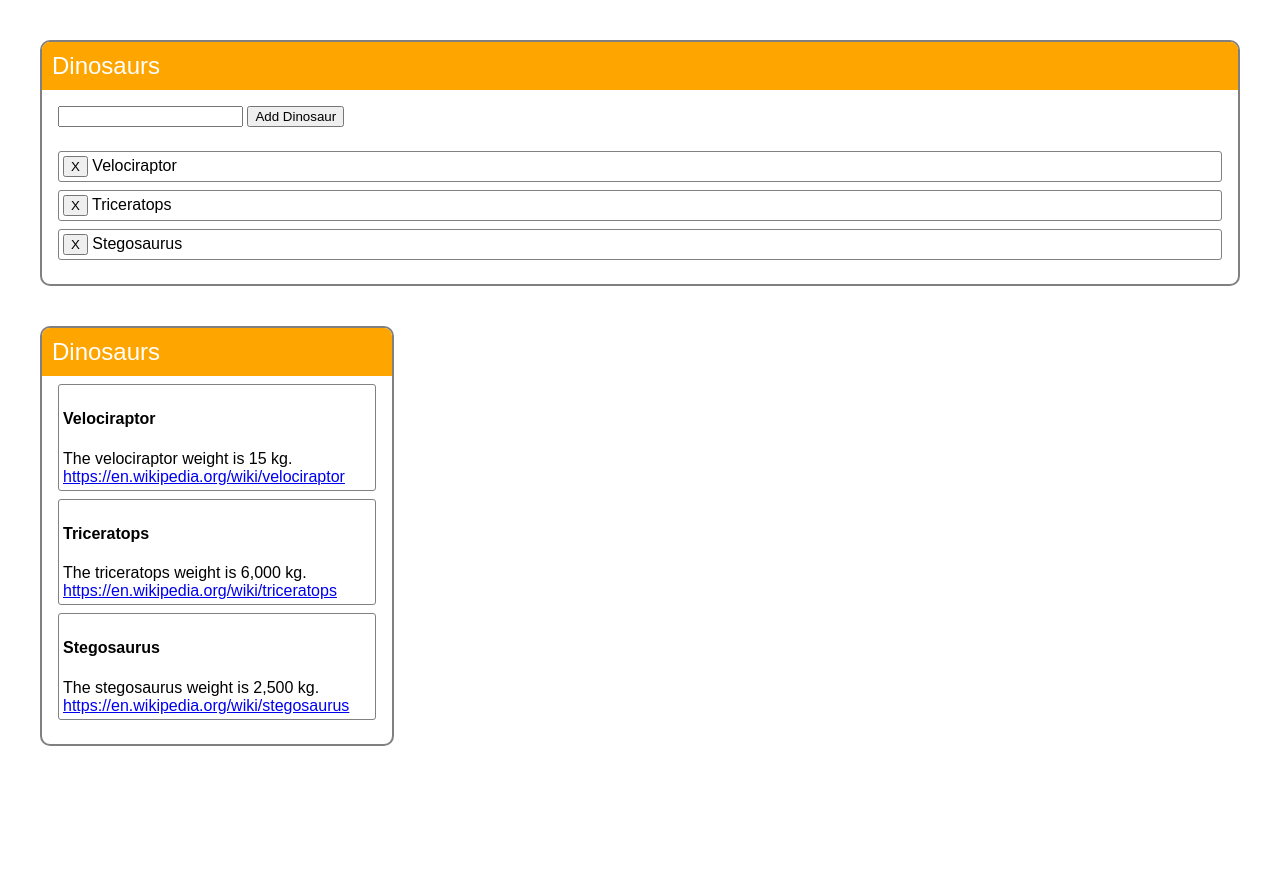
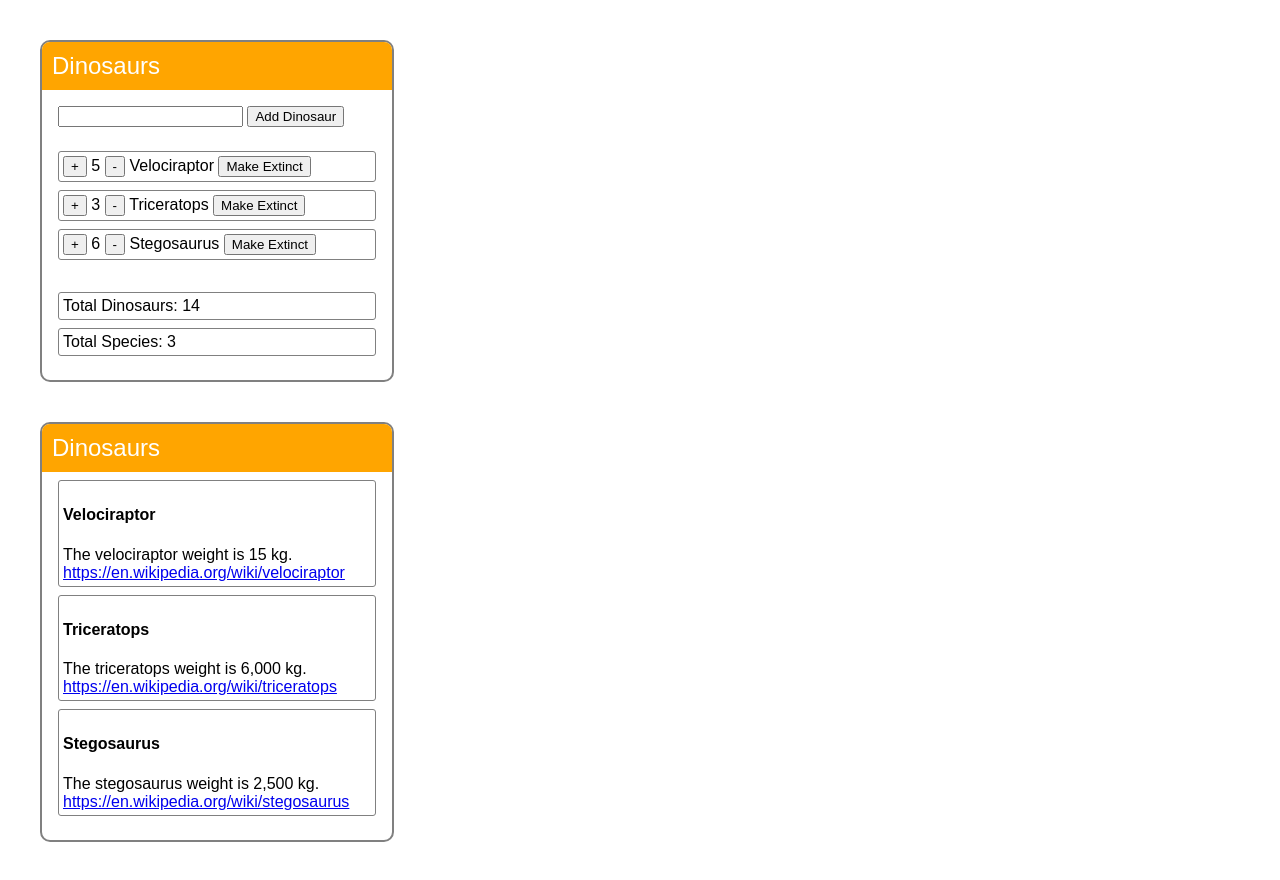
Before and after one commit to JulieSemenova/vue_basicApp, a website built with Parcel: page index.html in a window 1280 px wide. Before the commit the page ends 800 px from the top, so only its background shows below. Built offline with nearby package versions, Linux system fonts and the light colour scheme.

Commit message:
✨ add computed properties to a component

```diff
--- a/index.html
+++ b/index.html
@@ -12,21 +12,28 @@
   <div id="card">
     <header>{{ title }}</header>
     <div>
-      <input id="itemForm" v-on:keyup.enter="addItem">
+      <input id="itemForm" v-model="input">
       <button v-on:click="addItem">Add Dinosaur</button>
     </div>
 
     <ul>
       <li v-for="(item, index) in items">
-        <button v-on:click="deleteItem(index)">X</button>
+        <button v-on:click="item.quantity += 1">+</button> {{ item.quantity }}
+        <button v-on:click="item.quantity -= 1">-</button>
         {{ item.text }}
+        <button v-on:click="removeItem" class="extinct">Make Extinct</button>
       </li>
+    </ul>
+
+    <ul>
+      <li>Total Dinosaurs: {{ totalDinos }} </li>
+      <li>Total Species: {{ totalSpecies }} </li>
     </ul>
   </div>
 
   <div class="separator"></div>
 
-  <div class="filterCard" id="filterCard">
+  <div id="filterCard">
     <header>{{ title | capitalize }}</header>
 
     <ul>
--- a/script.js
+++ b/script.js
@@ -2,21 +2,38 @@ var card = new Vue({
   el: '#card',
   data: {
     title: 'Dinosaurs',
-    items: [{ text: 'Velociraptor' }, { text: 'Triceratops' }, { text: 'Stegosaurus' }]
+    input: '',
+    items: [
+      { text: 'Velociraptor', quantity: 5 },
+      { text: 'Triceratops', quantity: 3 },
+      { text: 'Stegosaurus', quantity: 6 }
+    ]
+  },
+  computed: {
+    totalDinos: function() {
+      var sum = 0;
+      var items = this.items;
+
+      for (var i in items) {
+        sum += items[i].quantity;
+      }
+
+      return sum;
+    },
+    totalSpecies: function() {
+      return this.items.length;
+    }
   },
   methods: {
-    addItem: function() {
-      var input = document.getElementById('itemForm');
+    addItem: function(e) {
+      e.preventDefault();
+      if (!this.input) return;
 
-      if (input.value !== '') {
-        this.items.push({
-          text: input.value
-        });
-        input.value = '';
-      }
+      this.items.push({ text: this.input, quantity: 1 });
+      this.input = '';
     },
-    deleteItem: function(index) {
-      this.items.splice(index, 1);
+    removeItem: function(item) {
+      this.items.splice(item, 1);
     }
   }
 });
--- a/style.css
+++ b/style.css
@@ -4,13 +4,14 @@ body {
 }
 
 #card,
-.filterCard {
+#filterCard {
+  width: 350px;
   border: 2px solid Gray;
   border-radius: 10px;
 }
 
 #card header,
-.filterCard header {
+#filterCard header {
   display: block;
   border-radius: 8px 8px 0 0;
   background: orange;
@@ -20,20 +21,20 @@ body {
 }
 
 #card div,
-.filterCard div,
-.filterCard p {
+#filterCard div,
+#filterCard p {
   padding: 1em;
 }
 
 #card ul,
-.filterCard ul {
+#filterCard ul {
   list-style: none;
   margin: 0;
   padding: 0 1em 1em;
 }
 
 #card ul li,
-.filterCard ul li {
+#filterCard ul li {
   padding: 0.25em;
   border: 1px solid gray;
   margin: 0.5em 0;
@@ -43,7 +44,3 @@ body {
 .separator {
   height: 40px;
 }
-
-.filterCard {
-  width: 350px;
-}
```
